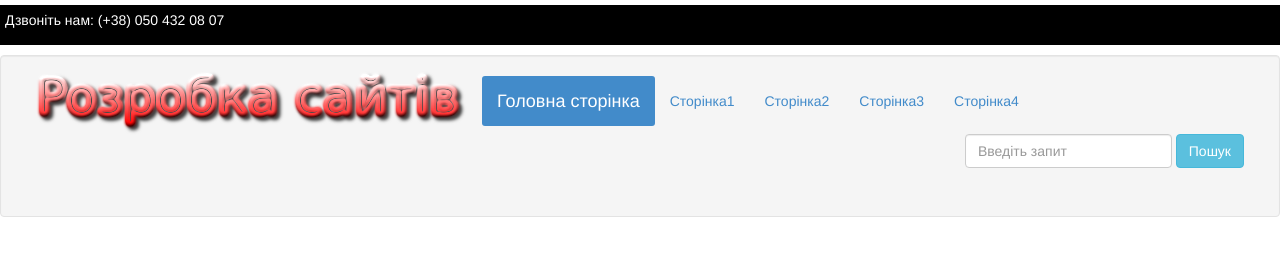
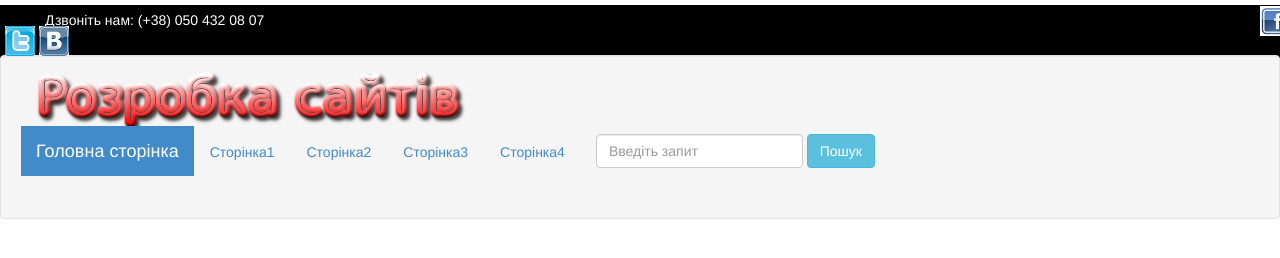
Before and after one commit to mech-math/studio, a plain HTML site: page index.html in a window 1280 px wide. Drawn offline with nearby package versions, Linux system fonts and the light colour scheme; files whose address does not match are found by name.

Commit message:
Зміни

```diff
--- a/index.html
+++ b/index.html
@@ -6,7 +6,7 @@
     <meta charset="utf-8"
     <!-- Bootstrap -->
     <link href="css/bootstrap.min.css" rel="stylesheet">
-
+    <link rel="shortcut icon" href="favicon.ico" type="image/x-icon">
     <!-- HTML5 Shim and Respond.js IE8 support of HTML5 elements and media queries -->
     <!-- WARNING: Respond.js doesn't work if you view the page via file:// -->
     <!--[if lt IE 9]>
@@ -27,23 +27,46 @@ margin-bottom:-100px;
 background-color: #000000;
 color: #ffffff;
     margin-top: 5px;
+    margin-bottom: -30px;
     padding:5px;
 }
+    .facebook{
+        margin-left: 1255px;
+        margin-top: -40px;
+    }
+    .twitter{
+        margin-top: -40px;
+    }
+    .Vkontakte{
+        margin-top: -40px;
+    }
+    .text{
+        margin-left: 40px;
+    }
 </style>
 <body>
 <div class="info">
-<p>Дзвоніть нам: (+38) 050 432 08 07</p>
+<div class="text">Дзвоніть нам: (+38) 050 432 08 07</div>
+
+    <img src="facebook.jpg" class="facebook" width="30" height="30">
+    <img src="twitter.jpg" class="twitter" width="30" height="30">
+    <img src="Vkontakte.jpg" class="Vkontakte" width="30" height="30">
+
 </div>
+
 <div class="well">
-<nav class="navbar" role="navigation">
+
+    <nav class="navbar" role="navigation">
 <a class="navbar-brand" href="#"><img src="логотип.jpg" class="logotip"></a>
-<a class="navbar-brand btn-sm btn-primary " href="#">Головна сторінка</a>
+<div class="btn-group"><a class="navbar-brand btn-primary" href="#">Головна сторінка</a>
 <ul class="nav navbar-nav">
-      <li><a href="#">Сторінка1</a></li>
-	  <li><a href="#">Сторінка2</a></li>
-	  <li><a href="#">Сторінка3</a></li>
-	  <li><a href="#">Сторінка4</a></li>
-	  </ul>
+      <li><a class="btn" href="#">Сторінка1</a></li>
+	  <li><a class="btn" href="#">Сторінка2</a></li>
+	  <li><a class="btn" href="#">Сторінка3</a></li>
+	  <li><a class="btn" href="#">Сторінка4</a></li>
+
+
+</ul>
 
 	  <form class="navbar-form navbar-right" role="search">
       <div class="form-group">
@@ -53,6 +76,7 @@ color: #ffffff;
     </form>
 </nav>
 </div>
+</div>
 <!-- jQuery (necessary for Bootstrap's JavaScript plugins) -->
 <script src="https://code.jquery.com/jquery.js"></script>
 <!-- Include all compiled plugins (below), or include individual files as needed -->
```
Also changed, not shown: Vkontakte.jpg (added), facebook.jpg (added), favicon.ico, twitter.jpg (added).
